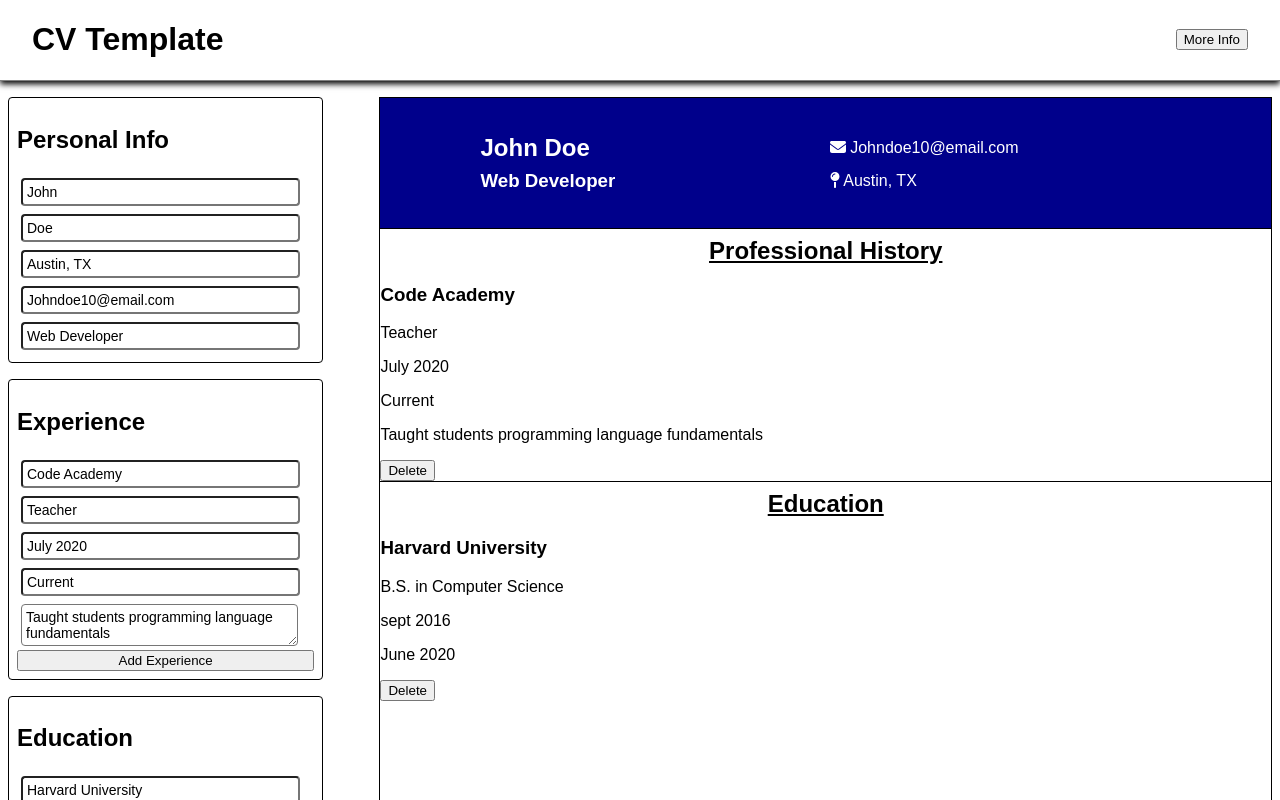
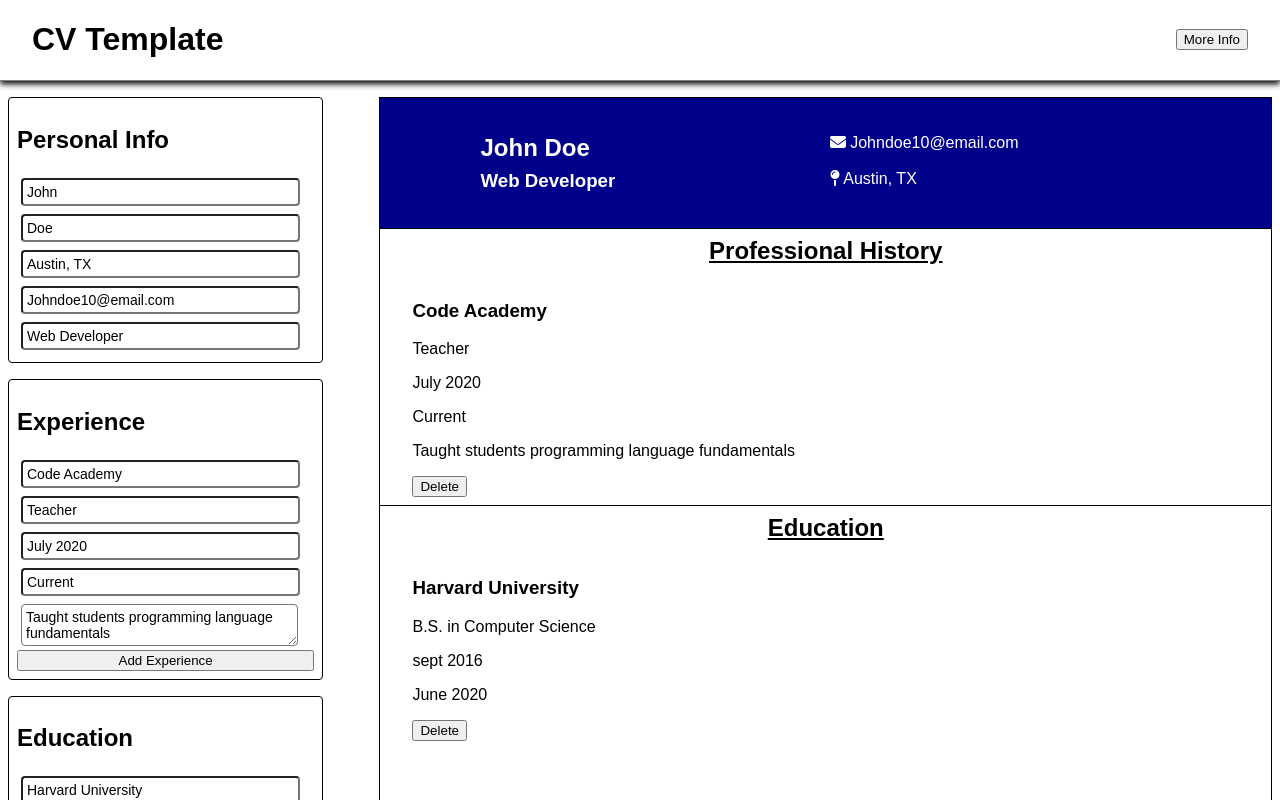
Before and after one commit to Dillonpw/cv-template, a React (Vite) app: page / in a window 1280 px wide. Shown: the top 800 px of the page. Built offline with nearby package versions, Linux system fonts and the light colour scheme.

Commit message:
changed base for deployment

```diff
--- a/src/template/template.css
+++ b/src/template/template.css
@@ -1,7 +1,8 @@
-.infoDisplay,
+
 .workDisplay,
 .edDisplay {
     align-items: center;
+    padding: .5rem 2rem;
 }
 
 .infoDisplay {
--- a/vite.config.js
+++ b/vite.config.js
@@ -4,6 +4,6 @@ import macrosPlugin from 'vite-plugin-babel-macros'
 
 // https://vitejs.dev/config/
 export default defineConfig({
-  base: "/cv-template/",
+  base: ".",
   plugins: [react(), macrosPlugin()],
 })
```
